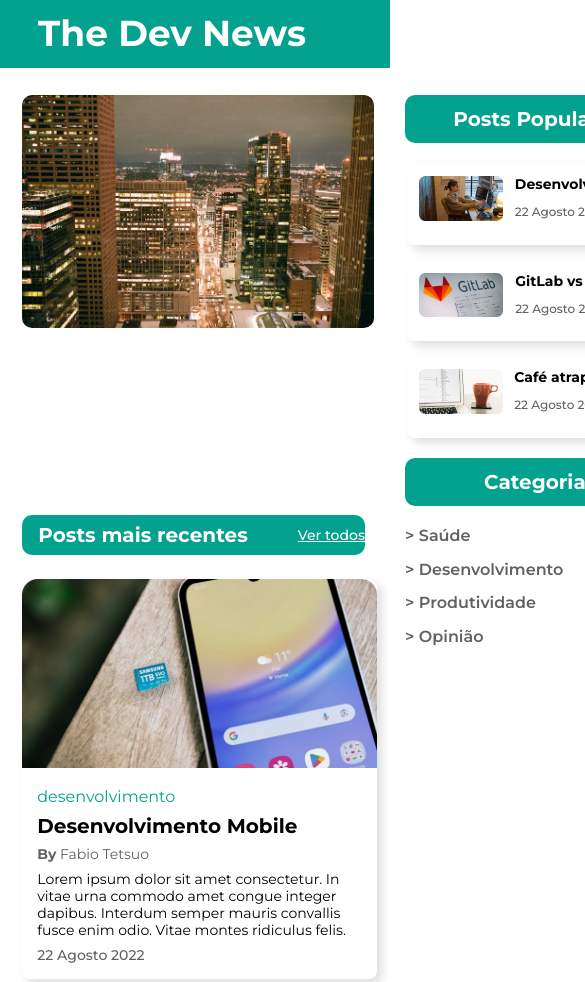
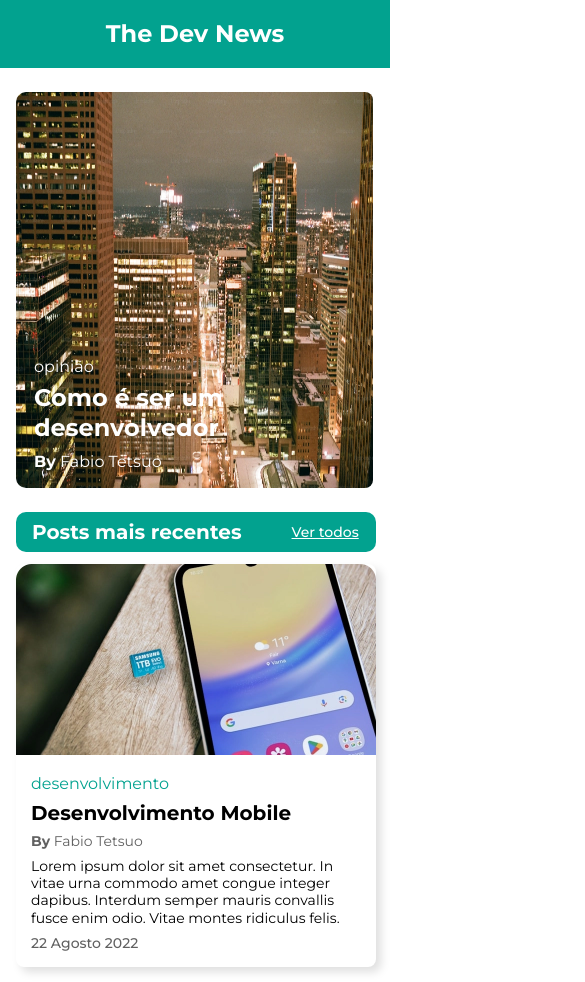
Before and after one commit to Maycon-06/RID214378-desafio2, a plain HTML site: page index.html in a window 390 px wide. Shown: the top 982 px of the page, 585 px wide, since content can reach past the window. Drawn offline with Linux system fonts and the light colour scheme.

Commit message:
Update styles.css

```diff
--- a/styles.css
+++ b/styles.css
@@ -287,7 +287,39 @@ footer {
 
 /* MOBILE */
 
-lock;
+@media only screen and (max-width: 768px)  {
+    header {
+        padding: 0.75rem 0rem 0.75rem 0rem;
+        font-family: Montserrat;
+        font-size: 1.5rem;
+        font-weight: 700;
+        text-align: center;
+    }
+
+    .container {
+        display: flex;
+        flex-direction: column;
+        align-items: center;
+        flex-wrap: wrap;
+        margin: 1.5rem 0.5rem 0rem 1rem;
+    }
+
+    .highlight img {
+        width: 23rem;
+        height: 24.75rem;
+        padding: 0rem 0rem 0rem 0rem;
+        gap: 0.625rem;
+        border-radius: 0.625rem;
+        align-items: center;
+        text-align: center;
+    }
+
+    .text-overlay h3 {
+        font-size: 1.5rem;
+        font-weight: 700;
+        text-align: start;
+        line-height: 1.83rem;
+        display: block;
         word-wrap: break-word;
         white-space: normal;
         max-width: 12.5rem;
```
